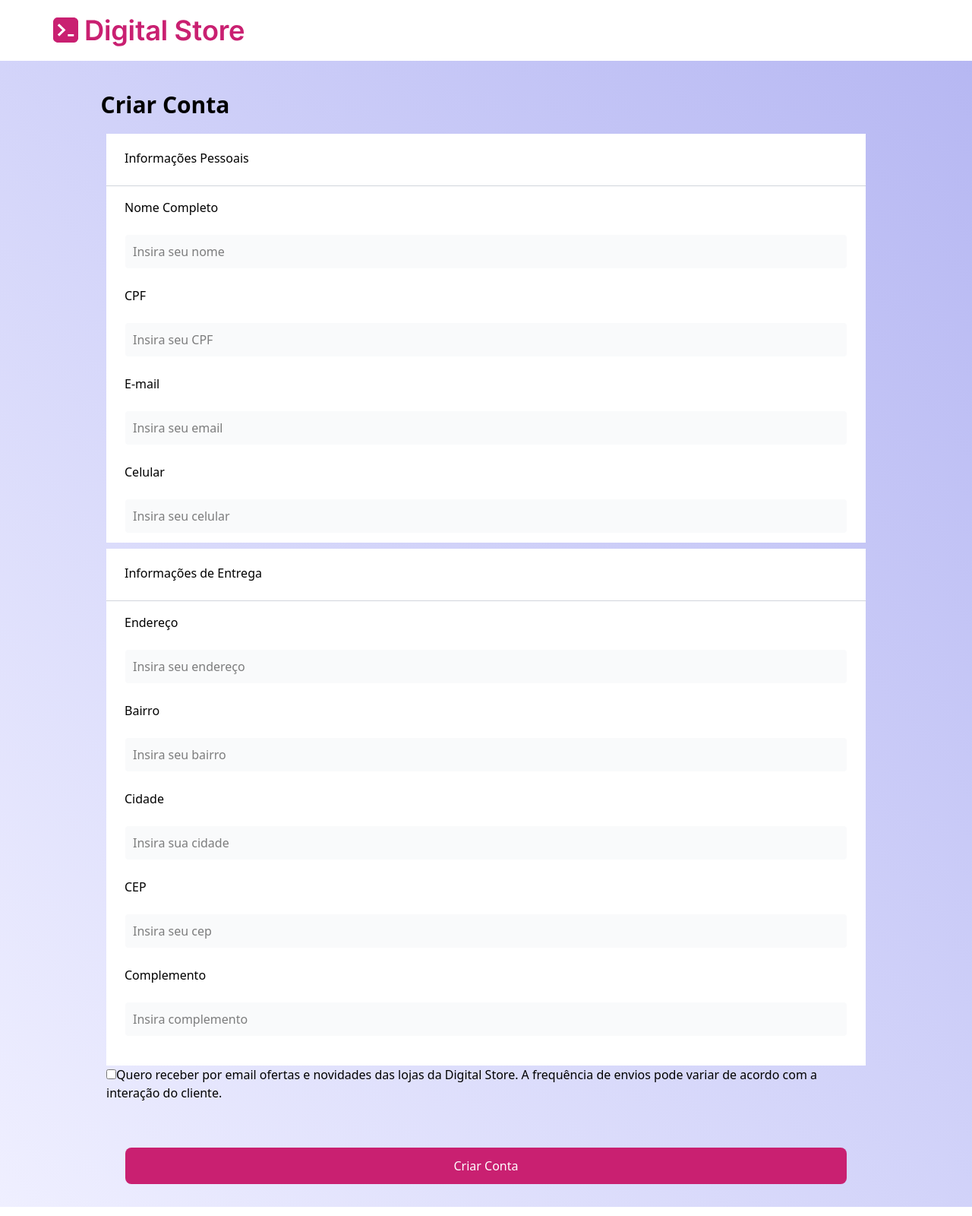
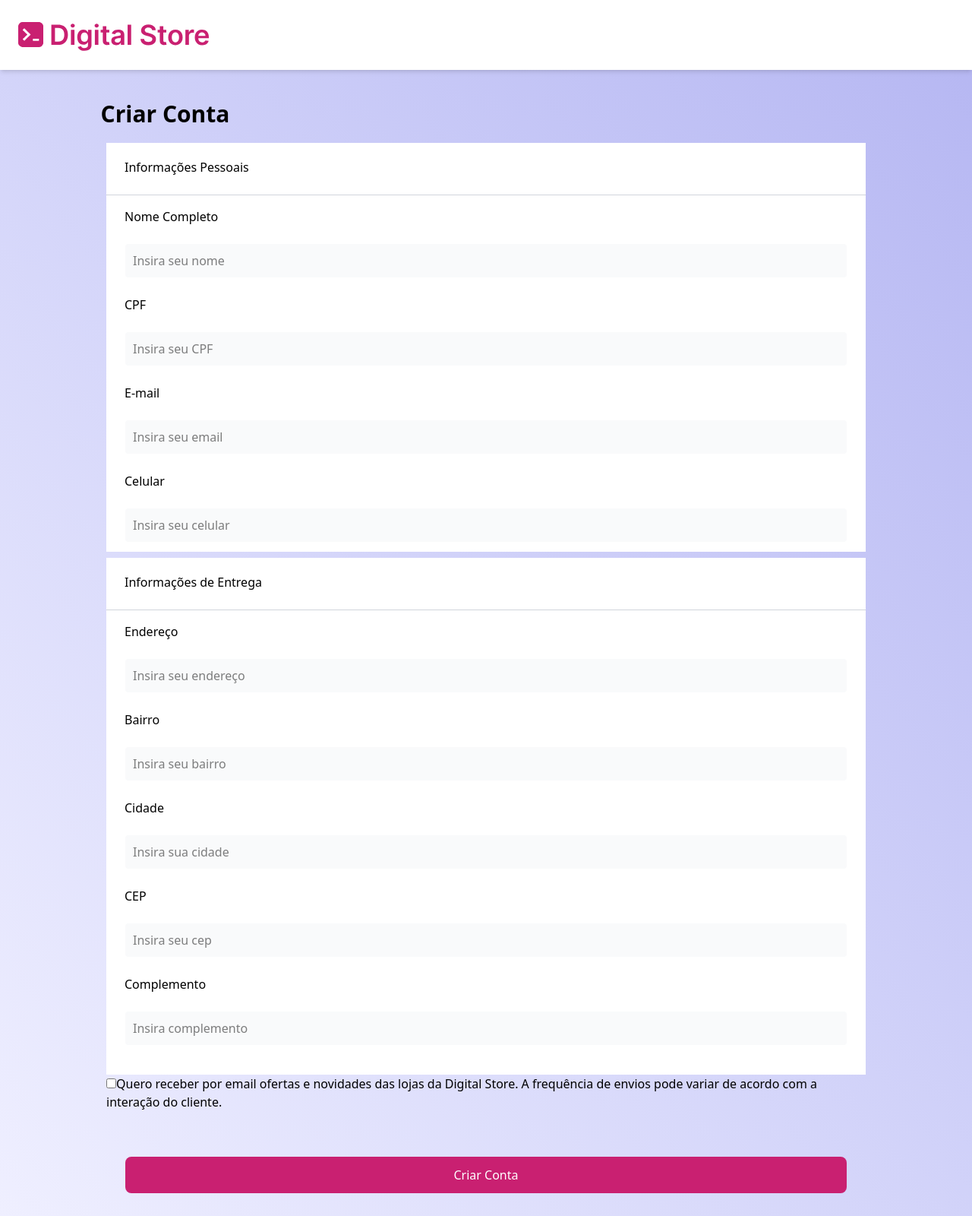
Before and after one commit to Fbr-bn/react-dripstore, a React (Vite) app: page /form-create in a window 1280 px wide. Shown: the whole page at 76% size. Built offline with nearby package versions, Linux system fonts and the light colour scheme.

Commit message:
tirei os comentarios e fiz liks restantes

```diff
--- a/src/components/MyCart.jsx
+++ b/src/components/MyCart.jsx
@@ -1,7 +1,6 @@
 import TenisCarrinho from "../assets/tenis-finalizar-compras.png"
 import { Link } from 'react-router-dom';
 
-// Corrigindo o nome da função para corresponder ao arquivo e ao conteúdo
 export default function MyCart() {
   return (
     <div className="z-50" >
@@ -9,7 +8,6 @@ export default function MyCart() {
         <h2 className="text-xl font-semibold mb-2">Meu Carrinho</h2>
         <div className="border-t border-gray-300 mb-4"></div>
 
-        {/* Produtos */}
         <div className="flex space-x-4 mb-4">
           <img src={TenisCarrinho} alt="Tênis Nike" className=" h-10 object-cover" />
           <div>
@@ -37,7 +35,6 @@ export default function MyCart() {
             Esvaziar
           </a>
 
-          {/* A ALTERAÇÃO ESTÁ AQUI */}
           <Link
             to="/cart" // Corrigido de "/page-cart" para "/cart"
             className="block w-[150px] h-[40px] leading-[40px] text-center bg-[#C92071] text-white rounded-[5px] font-semibold hover:bg-pink-700 cursor-pointer"
--- a/src/components/ProductInfo.jsx
+++ b/src/components/ProductInfo.jsx
@@ -1,5 +1,5 @@
 import React, { useState } from "react";
-import { Link } from "react-router-dom"; // 1. Importe o Link
+import { Link } from "react-router-dom";
 
 export default function ProductInfo() {
   const [selectedSize, setSelectedSize] = useState(null);
@@ -77,7 +77,6 @@ export default function ProductInfo() {
         </div>
       </div>
 
-      {/* 2. O botão foi substituído por um Link estilizado */}
       <Link
         to="/confirmation"
         className="block w-full md:w-[30%] py-3 bg-[#FFB31F] text-white text-center font-medium rounded-md hover:bg-gray-800 focus:outline-none focus:ring-2 focus:ring-gray-600 focus:ring-offset-2 mt-8 mb-5 cursor-pointer"
--- a/src/components/QuantidadeItens.jsx
+++ b/src/components/QuantidadeItens.jsx
@@ -1,6 +1,5 @@
 import React, { useState } from "react";
 
-// Componente do botão de quantidade
 function QuantityButton({ initialQuantity = 1, onQuantityChange }) {
   const [quantity, setQuantity] = useState(initialQuantity);
 
--- a/src/components/ReciboCompra.jsx
+++ b/src/components/ReciboCompra.jsx
@@ -5,7 +5,6 @@ import TenisCarrinho from "../assets/tenis-finalizar-compras.png";
 const ReciboCompra = ({ dados }) => {
   const navigate = useNavigate();
 
-  // Dados simulados (remova depois e substitua por dados reais via props ou contexto)
   const {
     nome = "Francisco Antonio Pereira",
     cpf = "123.485.913-35",
@@ -56,7 +55,6 @@ const ReciboCompra = ({ dados }) => {
           </div>
         </div>
 
-        {/* Informações de Entrega */}
         <div className="border-b border-gray-200 pb-4 mb-4">
           <h3 className="font-bold mb-2">Informações de Entrega</h3>
           <div className="space-y-1 text-sm break-words">
@@ -79,7 +77,6 @@ const ReciboCompra = ({ dados }) => {
           </div>
         </div>
 
-        {/* Informações de Pagamento */}
         <div className="border-b border-gray-200 pb-4 mb-4">
           <h3 className="font-bold mb-2">Informações de Pagamento</h3>
           <div className="space-y-1 text-sm break-words">
@@ -112,7 +109,6 @@ const ReciboCompra = ({ dados }) => {
           </div>
         </div>
 
-        {/* Total */}
         <div className="flex justify-between items-center bg-[#F6AA1C0D] border-[#F6AA1C26] border p-4 rounded">
           <span className="font-bold text-lg">Total</span>
           <div className="text-right">
@@ -121,7 +117,6 @@ const ReciboCompra = ({ dados }) => {
           </div>
         </div>
 
-        {/* Botão Imprimir */}
         <div className="text-center mt-6">
           <button
             onClick={() => window.print()}
@@ -132,7 +127,6 @@ const ReciboCompra = ({ dados }) => {
         </div>
       </div>
 
-      {/* Botão Final */}
       <div className="w-full max-w-3xl mt-6 mb-20 px-4">
         <button
           onClick={() => navigate("/")}
--- a/src/components/ResumoPedido.jsx
+++ b/src/components/ResumoPedido.jsx
@@ -1,5 +1,5 @@
 import React from "react";
-import { Link } from "react-router-dom"; // 1. Importe o Link
+import { Link } from "react-router-dom";
 
 export default function ResumoPedido({ subtotal, frete, desconto }) {
   const total = subtotal + frete - desconto;
@@ -27,7 +27,6 @@ export default function ResumoPedido({ subtotal, frete, desconto }) {
         ou 10x de R$ {(total / 10).toFixed(2)} sem juros
       </p>
 
-      {/* 2. O botão foi substituído por um Link estilizado */}
       <Link
         to="/confirmation"
         className="block bg-[#F6AA1C] text-white text-center px-4 py-2 mt-8 rounded-md hover:bg-gray-800 focus:outline-none w-full text-sm cursor-pointer"
--- a/src/pages/FormAccount.jsx
+++ b/src/pages/FormAccount.jsx
@@ -1,13 +1,18 @@
-import LogoHeader from "../assets/logo-header.svg"
+import { Link } from "react-router-dom";
+import LogoHeader from "../assets/logo-header.svg";
 
-export default function FormAccount(){
-    return(
+export default function FormAccount() {
+  return (
     <div className="bg-linear-to-bl from-[#b5b6f2] to-[#efefff]">
-
-     <header className=" bg-white  flex justify-center items-cente p-5 xl:p-10 mb-10 xl:flex xl:justify-start ">
-        <div className="flex items-center justify-center flex-1 space-x-4">
-            <img src={LogoHeader} alt=""
-            className="w-50 xl:absolute xl:top-[px] xl:left-[70px] xl:w-[253px] xl:h-[44px]"/>
+      <header className="bg-white p-5 xl:p-6 shadow-md mb-10">
+        <div className="container mx-auto flex items-center justify-start">
+          <Link to="/">
+            <img
+              src={LogoHeader}
+              alt="Digital Store Logo"
+              className="w-50 cursor-pointer xl:w-[253px] xl:h-[44px]"
+            />
+          </Link>
         </div>
       </header>
       <div className="flex justify-center items-cente m-5 xl:ml-[-825px]">
@@ -23,34 +28,50 @@ export default function FormAccount(){
 
             <p className="ml-6">Nome Completo </p>
             <div className="flex flex-col items-center ">
-                    <input type="text" name="email" id="email"
+              <input
+                type="text"
+                name="email"
+                id="email"
                 placeholder="Insira seu nome"
                 className=" border-2 border-gray-50 focus:border-[#C92071]
-                     outline-none w-[300px] bg-gray-50 p-2 rounded-[4px] md:w-[650px]  xl:w-[950px]"/>
+                 outline-none w-[300px] bg-gray-50 p-2 rounded-[4px] md:w-[650px]  xl:w-[950px]"
+              />
             </div>
 
             <p className="ml-6">CPF </p>
             <div className="flex flex-col items-center">
-                    <input type="text" name="email" id="email"
+              <input
+                type="text"
+                name="email"
+                id="email"
                 placeholder="Insira seu CPF"
                 className="border-2 border-gray-50 focus:border-[#C92071]
-                    outline-none w-[300px] bg-gray-50 p-2 rounded-[4px] md:w-[650px]  xl:w-[950px]"/>
+               outline-none w-[300px] bg-gray-50 p-2 rounded-[4px] md:w-[650px]  xl:w-[950px]"
+              />
             </div>
 
             <p className="ml-6">E-mail </p>
             <div className="flex flex-col items-center">
-                    <input type="text" name="email" id="email"
+              <input
+                type="text"
+                name="email"
+                id="email"
                 placeholder="Insira seu email"
                 className="border-2 border-gray-50 focus:border-[#C92071]
-                    outline-none w-[300px] bg-gray-50 p-2 rounded-[4px] md:w-[650px]  xl:w-[950px]"/>
+               outline-none w-[300px] bg-gray-50 p-2 rounded-[4px] md:w-[650px]  xl:w-[950px]"
+              />
             </div>
 
             <p className="ml-6">Celular</p>
             <div className="flex flex-col items-center">
-                    <input type="text" name="email" id="email"
+              <input
+                type="text"
+                name="email"
+                id="email"
                 placeholder="Insira seu celular"
                 className="border-2 border-gray-50 focus:border-[#C92071]
-                    outline-none w-[300px] bg-gray-50 p-2 rounded-[4px] md:w-[650px]  xl:w-[950px]"/>
+               outline-none w-[300px] bg-gray-50 p-2 rounded-[4px] md:w-[650px]  xl:w-[950px]"
+              />
             </div>
           </div>
 
@@ -62,64 +83,86 @@ export default function FormAccount(){
 
             <p className="ml-6">Endereço </p>
             <div className="flex flex-col items-center">
-                    <input type="text" name="email" id="email"
+              <input
+                type="text"
+                name="email"
+                id="email"
                 placeholder="Insira seu endereço"
                 className="border-2 border-gray-50 focus:border-[#C92071]
-                    outline-none w-[300px] bg-gray-50 p-2 rounded-[4px] md:w-[650px]  xl:w-[950px]"/>
+               outline-none w-[300px] bg-gray-50 p-2 rounded-[4px] md:w-[650px]  xl:w-[950px]"
+              />
             </div>
 
             <p className="ml-6">Bairro</p>
             <div className="flex flex-col items-center">
-                    <input type="text" name="email" id="email"
+              <input
+                type="text"
+                name="email"
+                id="email"
                 placeholder="Insira seu bairro"
                 className="border-2 border-gray-50 focus:border-[#C92071]
-                    outline-none w-[300px] bg-gray-50 p-2 rounded-[4px] md:w-[650px]  xl:w-[950px]"/>
+               outline-none w-[300px] bg-gray-50 p-2 rounded-[4px] md:w-[650px]  xl:w-[950px]"
+              />
             </div>
 
             <p className="ml-6">Cidade </p>
             <div className="flex flex-col items-center">
-                    <input type="text" name="email" id="email"
+              <input
+                type="text"
+                name="email"
+                id="email"
                 placeholder="Insira sua cidade"
                 className="border-2 border-gray-50 focus:border-[#C92071]
-                    outline-none w-[300px] bg-gray-50 p-2 rounded-[4px] md:w-[650px]  xl:w-[950px]"/>
+               outline-none w-[300px] bg-gray-50 p-2 rounded-[4px] md:w-[650px]  xl:w-[950px]"
+              />
             </div>
 
             <p className="ml-6">CEP</p>
             <div className="flex flex-col items-center">
-                    <input type="text" name="email" id="email"
+              <input
+                type="text"
+                name="email"
+                id="email"
                 placeholder="Insira seu cep"
                 className="border-2 border-gray-50 focus:border-[#C92071]
-                    outline-none w-[300px] bg-gray-50 p-2 rounded-[4px] md:w-[650px]  xl:w-[950px]"/>
+               outline-none w-[300px] bg-gray-50 p-2 rounded-[4px] md:w-[650px]  xl:w-[950px]"
+              />
             </div>
 
             <p className="ml-6">Complemento</p>
             <div className="flex flex-col items-center">
-                    <input type="text" name="email" id="email"
+              <input
+                type="text"
+                name="email"
+                id="email"
                 placeholder="Insira complemento"
                 className="border-2 border-gray-50 focus:border-[#C92071]
-                     outline-none w-[300px] bg-gray-50 p-2 rounded-[4px] md:w-[650px]  xl:w-[950px]"/>
+                 outline-none w-[300px] bg-gray-50 p-2 rounded-[4px] md:w-[650px]  xl:w-[950px]"
+              />
             </div>
           </div>
         </div>
-    </form >
+      </form>
       <div className="flex flex-col justify-center items-center gap-[60px] ">
         <div className="w-[350px] h-[48px] gap-[30px] md:w-[700px]  xl:w-[1000px]">
           <label>
-                <input type="checkbox" className="cursor-pointer"/>
+            <input type="checkbox" className="cursor-pointer" />
             <span>
-                  Quero receber por email ofertas e novidades das lojas da Digital Store.
-                  A  frequência de envios pode variar de  acordo com a interação do cliente.
+              Quero receber por email ofertas e novidades das lojas da Digital
+              Store. A frequência de envios pode variar de acordo com a
+              interação do cliente.
             </span>
           </label>
         </div>
         <div className="mb-[30px]">
-            <button type="submit" className="text-white bg-[#C92071] bordeR-[#C92071]
-            cursor-pointer w-[350px]  h-[48px] rounded-lg md:w-[700px]  xl:w-[950px]">Criar Conta</button>
+          <Link
+            to="/"
+            className="flex items-center justify-center text-white bg-[#C92071] cursor-pointer w-[350px] h-[48px] rounded-lg md:w-[700px] xl:w-[950px] hover:bg-pink-700"
+          >
+            Criar Conta
+          </Link>
         </div>
       </div>
-
-
-
     </div>
-    )
+  );
 }
--- a/src/pages/PageConfirmation.jsx
+++ b/src/pages/PageConfirmation.jsx
@@ -16,10 +16,8 @@ export default function PageConfirmation() {
         <div className="md:flex md:flex-row md:space-x-60">
           <CheckoutForm />
 
-          {/* Essa parte é o RESUMO */}
           <div className="px-11 md:-ml-60 xl:-ml-6">
             <OrderSummary />{" "}
-            {/* ou o bloco com imagem e valores, se ainda não virou componente */}
           </div>
         </div>
       </LayoutWrapper>
```
Also changed, not shown: src/components/SidebarFilters.jsx (+0 -8 lines), src/pages/AccountCreate.jsx (+7 -6 lines), src/pages/AccountLogin.jsx (+6 -6 lines), src/pages/MyInformation.jsx (+1 -10 lines). Lines whose indentation alone changed are shown as unchanged.
